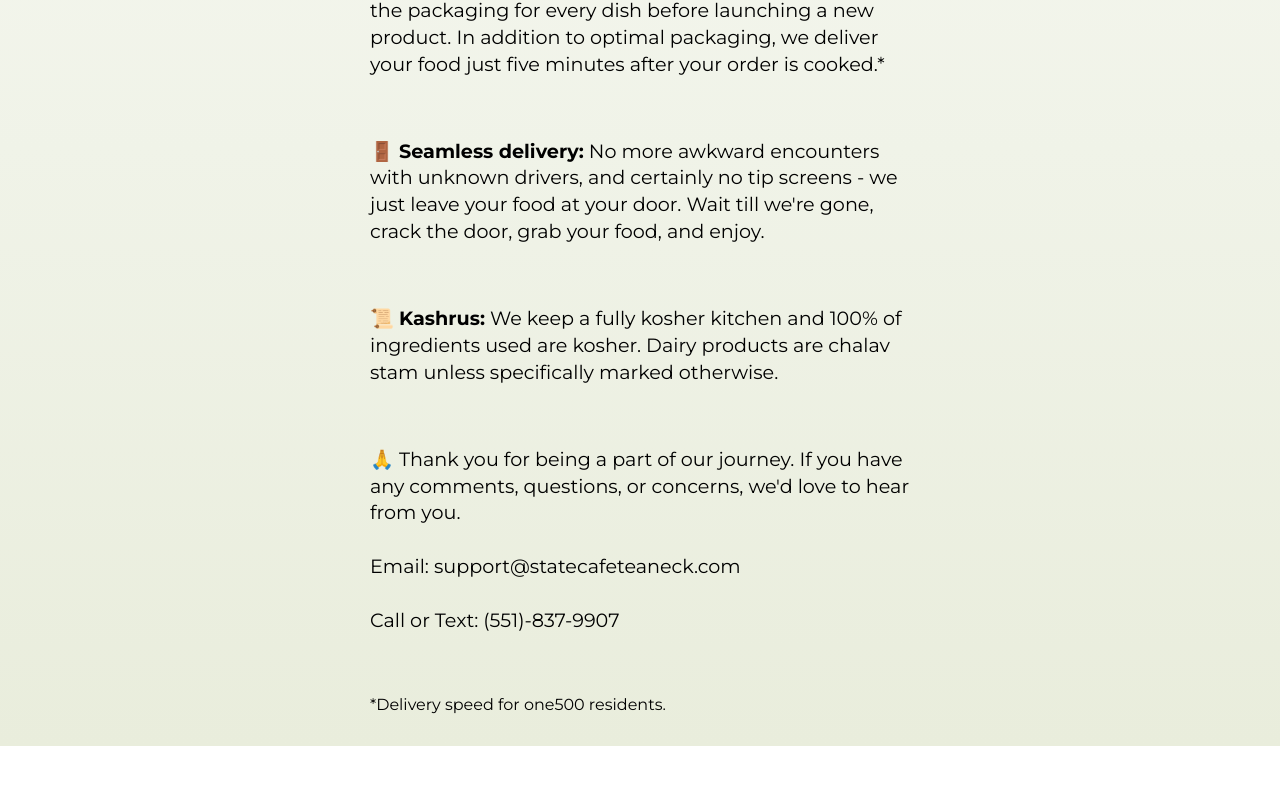
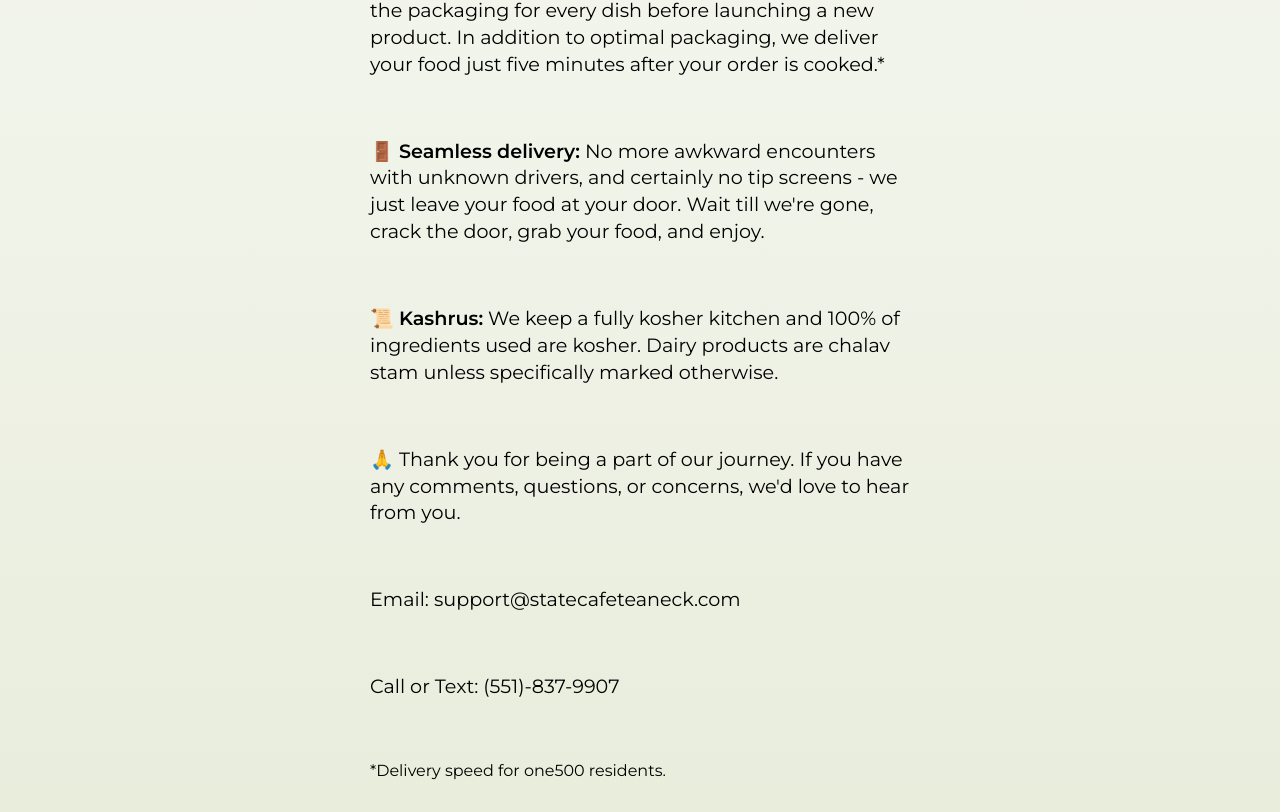
Before and after one commit to tzvi2/State-Cafe, a React (Create React App) app in the folder frontend/: page /about in a window 1280 px wide. Shown: the part 498-1310 px from the top of the page. Before the commit the page ends 1244 px from the top, so only its background shows below. Built offline with nearby package versions, Linux system fonts and the light colour scheme; no server answers.

Commit message:
adjusting about page font size and weight

```diff
--- a/frontend/src/components/pages/About.js
+++ b/frontend/src/components/pages/About.js
@@ -25,10 +25,12 @@
         </p>
 
         <p>
-          🙏 Thank you for being a part of our journey. If you have any comments, questions, or concerns, we'd love to hear from you.<br></br><br></br> Email: support@statecafeteaneck.com <br></br><br></br> Call or Text: (551)-837-9907
+          🙏 Thank you for being a part of our journey. If you have any comments, questions, or concerns, we'd love to hear from you.
+        </p>
 
+        <p className={styles.small}>Email: support@statecafeteaneck.com</p>
+        <p className={styles.small}>Call or Text: (551)-837-9907</p>
 
-        </p>
         <p className={styles.disclaimer}>
           *Delivery speed for one500 residents.
         </p>
--- a/frontend/src/components/styles/pages styles/About.module.css
+++ b/frontend/src/components/styles/pages styles/About.module.css
@@ -18,6 +18,10 @@
 	max-width: 600px;
 }
 
+.aboutPage p strong {
+	font-weight: 600;
+}
+
 .aboutPage p:nth-child(2) {
 	margin-top: 0;
 }
@@ -25,6 +29,11 @@
 p.disclaimer {
 	align-self: flex-start;
 	font-size: 1rem;
+}
+
+p.small {
+	font-size: 1rem;
+	padding-bottom: 1%;
 }
 
 @media (min-width: 550px) {
```
